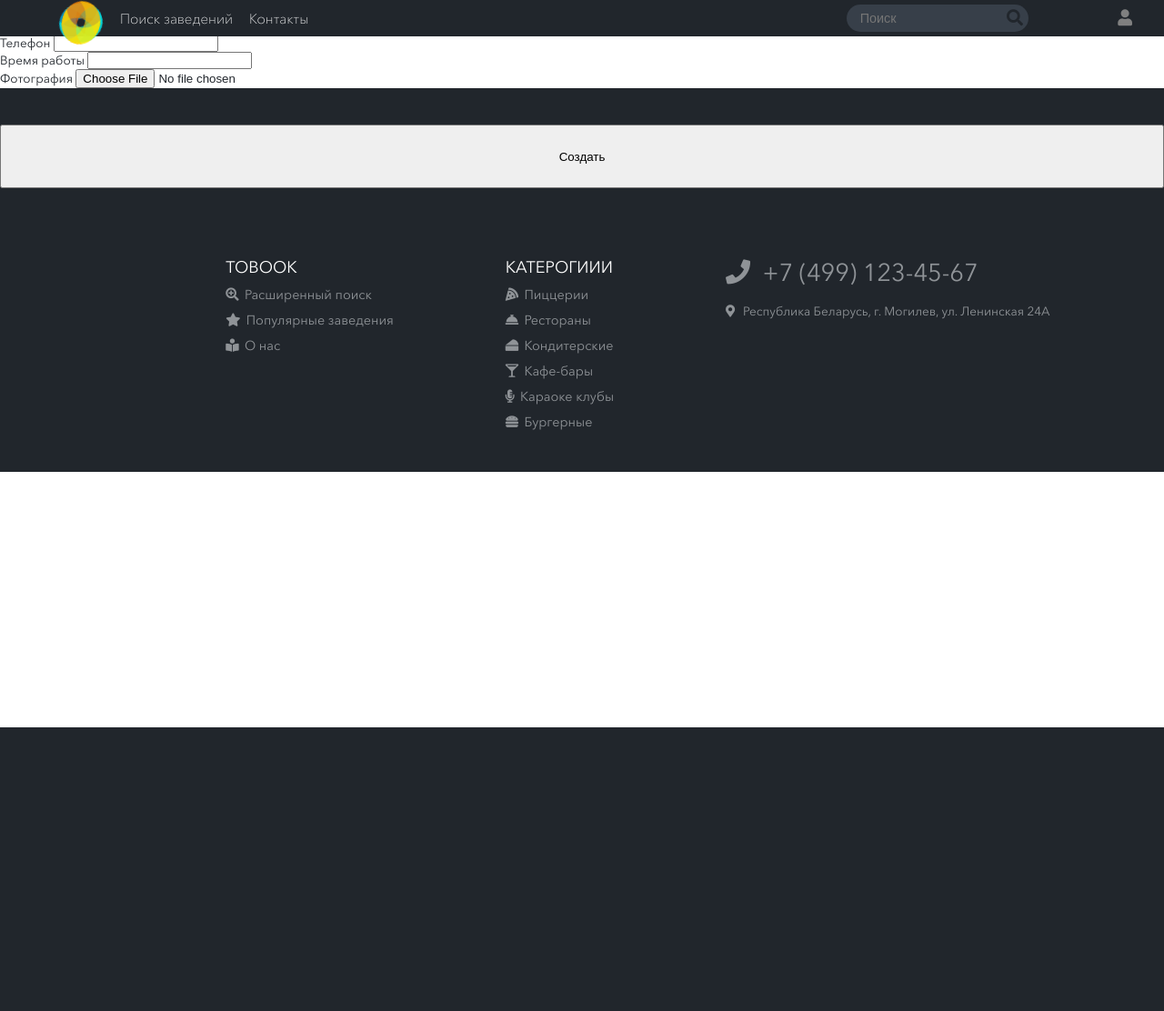
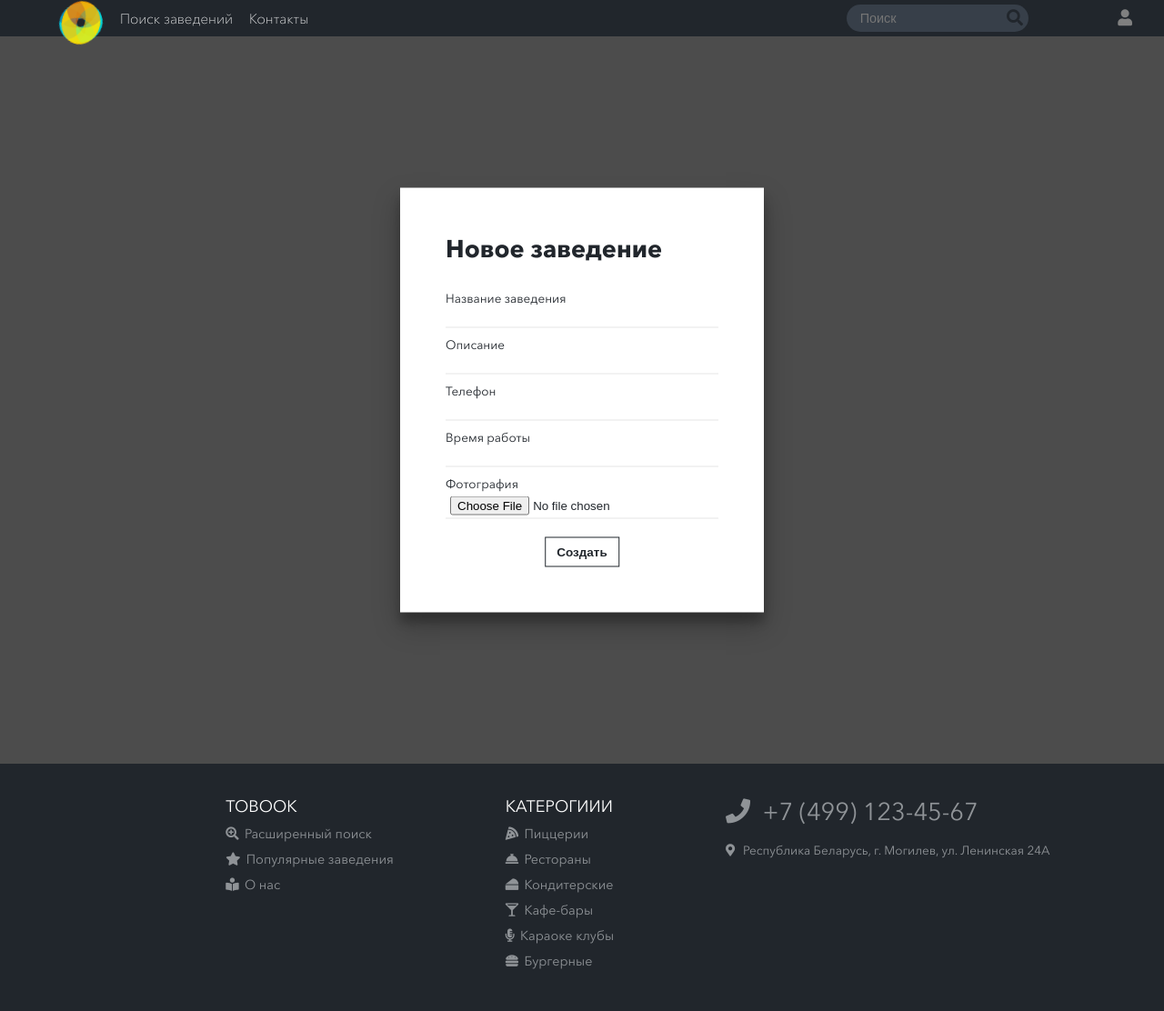
Before and after one commit to ValentinKolesnikov/TRPOCourseWork, a Django app: page /restaurant/create/ in a window 1280 px wide. Shown: the whole page at 91% size. Before the commit the page ends 800 px from the top, so only its background shows below. Run offline with Django 3.2, Linux system fonts and the light colour scheme; a user stored in the database is signed in; style sheets or scripts are compiled from the project's sources; some libraries are stand-ins or nearby versions.

Commit message:
V добавлена страница создания заведения

```diff
--- a/mysite/mainApp/static/sass/search-page.css
+++ b/mysite/mainApp/static/sass/search-page.css
@@ -1,7 +1,3 @@
-.rest-selection {
-  top: 60px;
-}
-
 .rest-selection__headline {
   font-size: 3rem;
   margin-bottom: 30px;
--- a/mysite/mainApp/static/sass/search-page.sass
+++ b/mysite/mainApp/static/sass/search-page.sass
@@ -1,8 +1,7 @@
 @import _colors
 .rest-selection
+	&__headline
 
-	top: 60px
-	&__headline
 		font-size: 3rem
 		margin-bottom: 30px
 		@extend .page-headline
--- a/mysite/restaurant/templates/restaurant/create.html
+++ b/mysite/restaurant/templates/restaurant/create.html
@@ -5,9 +5,12 @@
 {% endblock %}
 
 {% block content %}
-<div>
+<div class="register">
+    <div class="register-box">
+        <h1>Новое заведение</h1>
     <form action="/restaurant/create/" method="POST" enctype="multipart/form-data">
         {% csrf_token %}
+
         <p><label for="name">Название заведения</label>
         <input type="text" name="name" id="name"></p>
         <p><label for="description">Описание</label>
@@ -18,7 +21,8 @@
         <input type="text" name="worktime" id="worktime"></p>
         <p><label for="photo">Фотография</label>
         <input type="file" name="photo" id="photo"></p>
-        <input class="button" type="submit" value="Создать">
+        <input class="register__btn btn" type="submit" value="Создать">
     </form>
+    </div>
 </div>
 {% endblock %}
```
Also changed, not shown: mysite/db.sqlite3, 1 other file.
